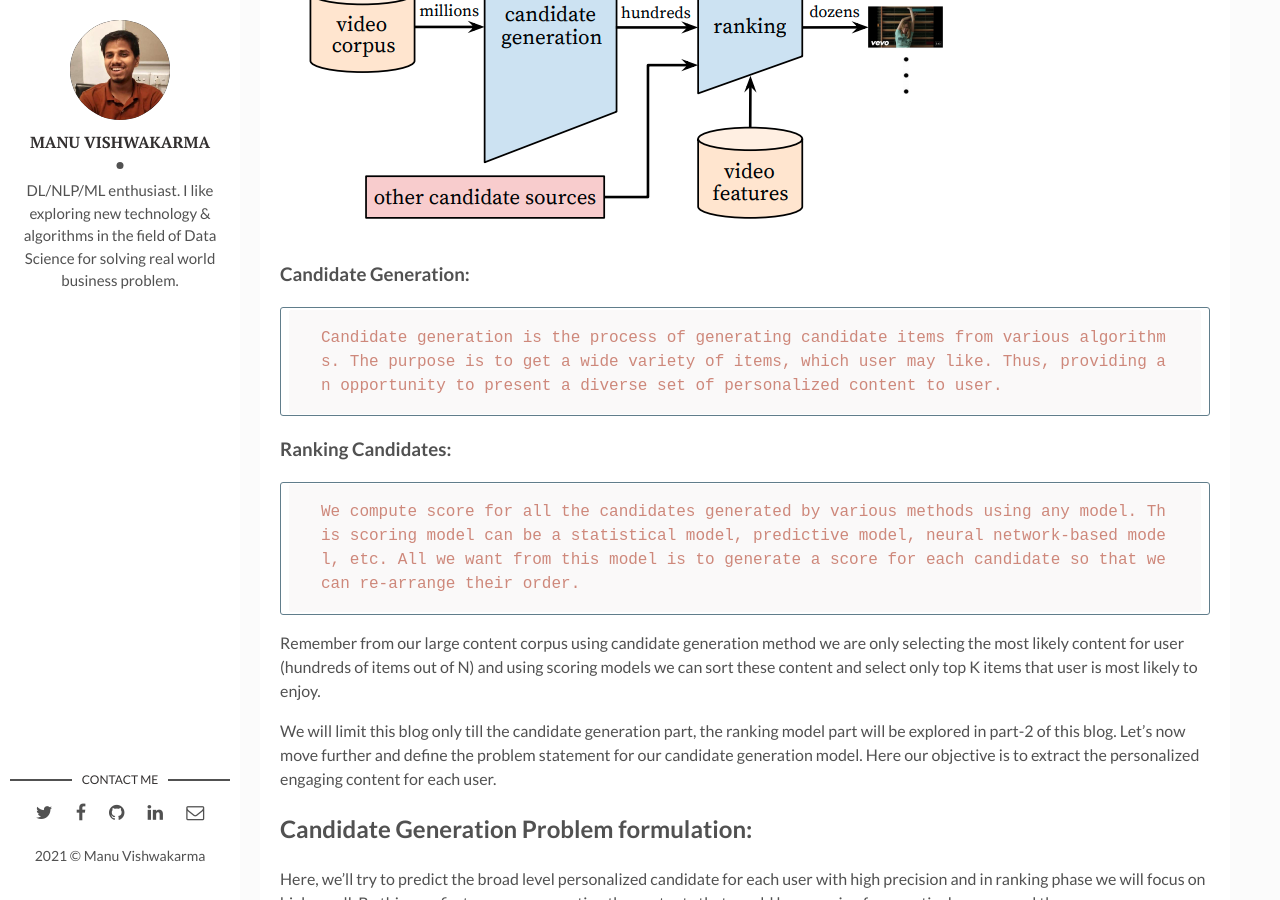
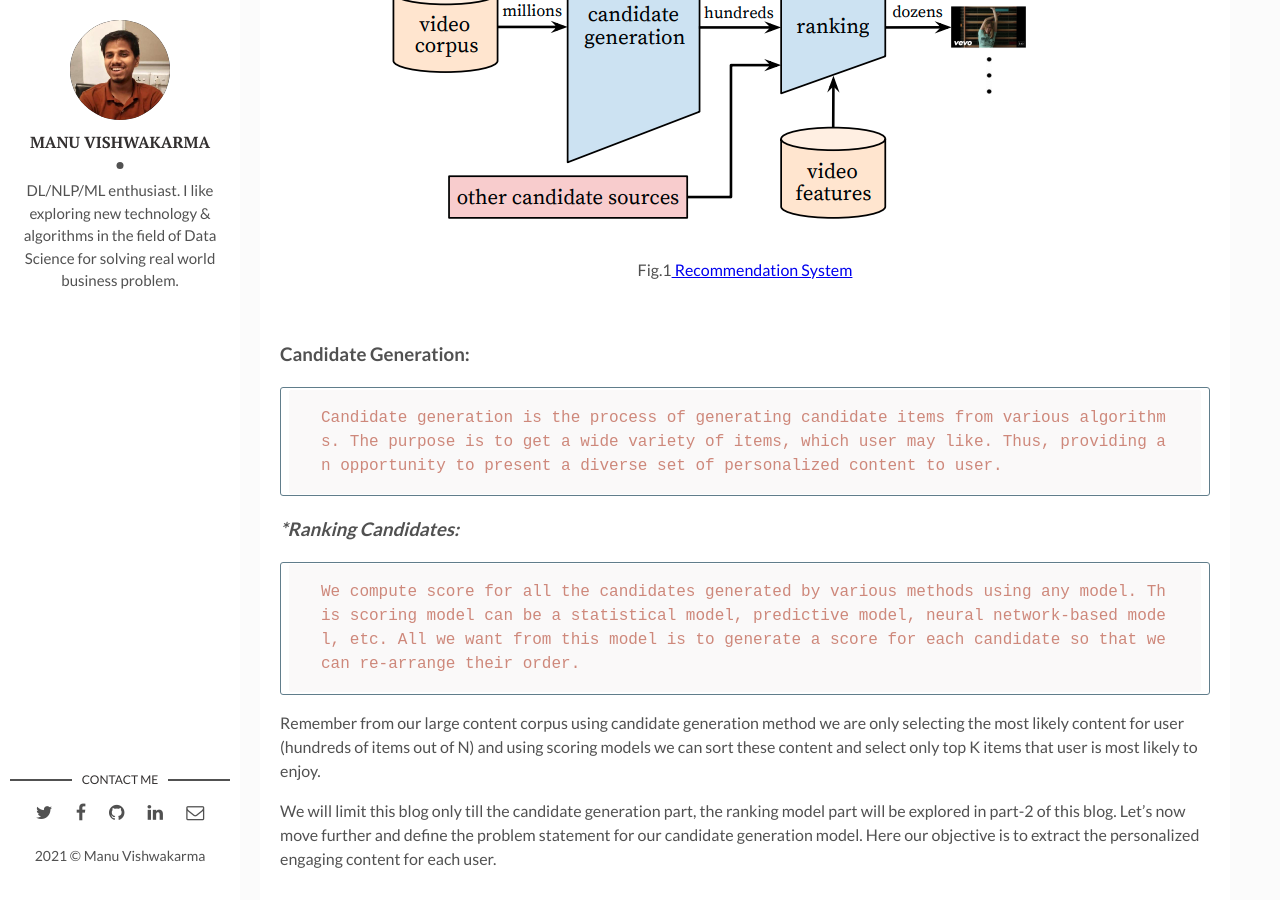
Before and after one commit to manu-vishwakarma/manu-vishwakarma, a Jekyll site: the page built from _posts/2020-12-15-Deep Learning Based Large Scale Recommendation System part 1.markdown, in a window 1280 px wide and 900 px high, scrolled down 1471 px. Built offline with Jekyll 4.4.1, drawn with Linux system fonts in a browser that asks for light colours; comment, search, counter and statistics services are not loaded; some of the changed text lies outside the part shown.

Commit message:
adding cropped image

```diff
--- a/_posts/2020-12-15-Deep Learning Based Large Scale Recommendation System part 1.markdown
+++ b/_posts/2020-12-15-Deep Learning Based Large Scale Recommendation System part 1.markdown
@@ -30,13 +30,16 @@
 
 **Note:** Candidates mean items which are more likely to be recommended to a given user by the recommendation methods.
 
+{:refdef: style="text-align: center; "}
 ![Recommendation System]({{site.baseurl}}/assets/img/candidate_genereation_fig1.png)
+{: refdef}
+<p align="center">Fig.1<a href="https://storage.googleapis.com/pub-tools-public-publication-data/pdf/45530.pdf"> Recommendation System</a></p>
 <br>
 
 ### **Candidate Generation:**
     Candidate generation is the process of generating candidate items from various algorithms. The purpose is to get a wide variety of items, which user may like. Thus, providing an opportunity to present a diverse set of personalized content to user.
 
-### **Ranking Candidates:**
+### **Ranking Candidates:*
     We compute score for all the candidates generated by various methods using any model. This scoring model can be a statistical model, predictive model, neural network-based model, etc. All we want from this model is to generate a score for each candidate so that we can re-arrange their order.
 
 Remember from our large content corpus using candidate generation method we are only selecting the most likely content for user (hundreds of items out of N) and using scoring models we can sort these content and select only top K items that user is most likely to enjoy.
@@ -65,13 +68,14 @@
 
     Neural network of depth 4 is used 2048 --> 1024 ---> 512 ---> 256 all with ReLU activation function. This last layer of ReLU output represents the user-context vector.
 
-
-
 **SoftMax Layer:**
 
     This last SoftMax layer will output the probability for each class i.e. content out of which the top content will be selected as the next content.
 
+{:refdef: style="text-align: center; "}
 ![Candidate Generation Model Architecture]({{site.baseurl}}/assets/img/candidate_generation_fig2.png)
+{: refdef}
+<p align="center">Fig.2<a href="https://storage.googleapis.com/pub-tools-public-publication-data/pdf/45530.pdf"> Candidate Generation Model Architecture</a></p>
 <br>
 
 ### **Input Features:**
@@ -97,9 +101,11 @@
 
 The main idea in training is to predict the users next watched content at time t. So, if we are taking the content watched by user at time t as ground truth then the last k watched content from time t-1 will act as the input to the model.
 
+{:refdef: style="text-align: center; "}
 ![Predicting Future Watch]({{site.baseurl}}/assets/img/next_watch_prediction_fig3.png)
+{: refdef}
+<p align="center">Fig.3<a href="https://storage.googleapis.com/pub-tools-public-publication-data/pdf/45530.pdf"> Predicting Future Watch</a></p>
 <br>
-
 
 In order to create watch vector and search vector we will do the averaging of last k vectors as shown in fig.1 experimentally averaging has performed better over sum, component wise max, etc. Approaches as per the paper.
 
@@ -112,14 +118,20 @@
 
 After training is done, we can extract vector U and V from the trainable params. This is like the traditional matrix factorization approach in which we get U (user factor 256 dim) and V (item factors 256 dim). Here we have more contextualized user and item factor from the deep learning model.
 
+{:refdef: style="text-align: center; "}
 ![SoftMax Layer]({{site.baseurl}}/assets/img/softmax_layer_fig4.png)
+{: refdef}
+<p align="center">Fig.4<a href="https://storage.googleapis.com/pub-tools-public-publication-data/pdf/45530.pdf"> Softmax Layer</a></p>
 <br>
 
 ## **Serving Phase:**
 
 At serving time to make very quick predictions in milliseconds, we must compute the top N candidates quickly using any linear time based Nearest Neighbor algorithms. These top N candidates will be provided as an input to the ranking model.
 
-![Serving Phase]({{site.baseurl}}/assets/img/next_watch_prediction_fig3.png)
+{:refdef: style="text-align: center; "}
+![Serving Phase]({{site.baseurl}}/assets/img/serving_phase_fig5.png)
+{: refdef}
+<p align="center">Fig.5<a href="https://storage.googleapis.com/pub-tools-public-publication-data/pdf/45530.pdf"> Serving Phase</a></p>
 <br>
 
 # References
```
